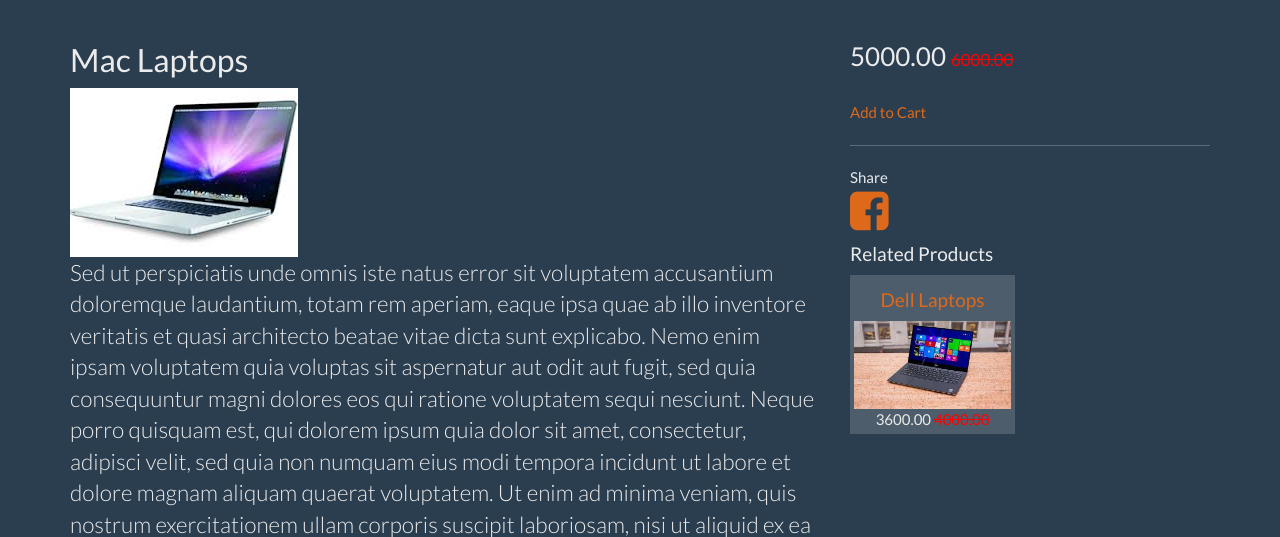
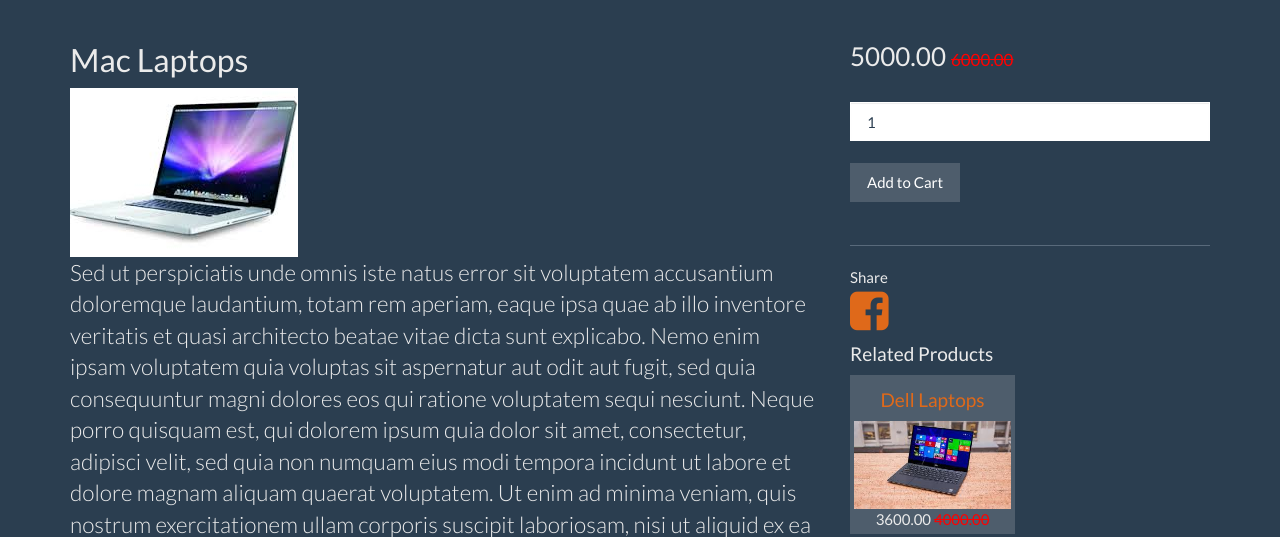
Before and after one commit to bopopescu/django-estore, a Django app: page /products/5/ in a window 1280 px wide. Shown: the part 41-578 px from the top of the page. Run offline with Django 3.2, Linux system fonts and the light colour scheme; data comes from the database, SQL or seed files in the repository; both versions use the stored data as it was after the commit; some libraries are stand-ins or nearby versions; some web fonts are replaced.

Commit message:
078 Add to Cart From Product View

```diff
--- a/src/products/templates/products/product_detail.html
+++ b/src/products/templates/products/product_detail.html
@@ -15,9 +15,10 @@
         </div>
         <!--Product Sidebar-->
         <div class="col-sm-4">
+            <form method="get" action="{% url 'cart' %}">
                 {% if object.variation_set.count > 1 %}
                     <h3 id="price">{{ object.price }}</h3>
-                <select class="form-control variation_select">
+                    <select name="item" class="form-control variation_select">
                         {% for variation in object.variation_set.all %}
                             <option data-sale-price="{{ variation.sale_price }}" data-price="{{ variation.price }}" value="{{ variation.id }}">
                                 {{ variation }}
@@ -25,17 +26,20 @@
                         {% endfor %}
                     </select>
                 {% else %}
+                    <input type="hidden" name="item" value="{{ object.variation_set.first.id }}">
                     <h3 id="price">
                     {% if object.variation_set.first.sale_price %}
                         {{ object.variation_set.first.sale_price }}
                         <small class="og-price">{{ object.variation_set.first.price }}</small>
                     {% else %}
-                    {{ object.variation_set.first.price }}
                     {% endif %}
                     </h3>
                 {% endif %}
                 <br>
-            <a href="#">Add to Cart</a>
+                <input class="form-control" type="number" name="qty" value="1">
+                <br>
+                <input type="submit" class="btn btn-default" value="Add to Cart">
+            </form>
             <br><hr>
             <p>
                 Share<br>
```
Also changed, not shown: src/carts/views.py (+9 -2 lines), src/db.sqlite3. Lines whose indentation alone changed are shown as unchanged.
